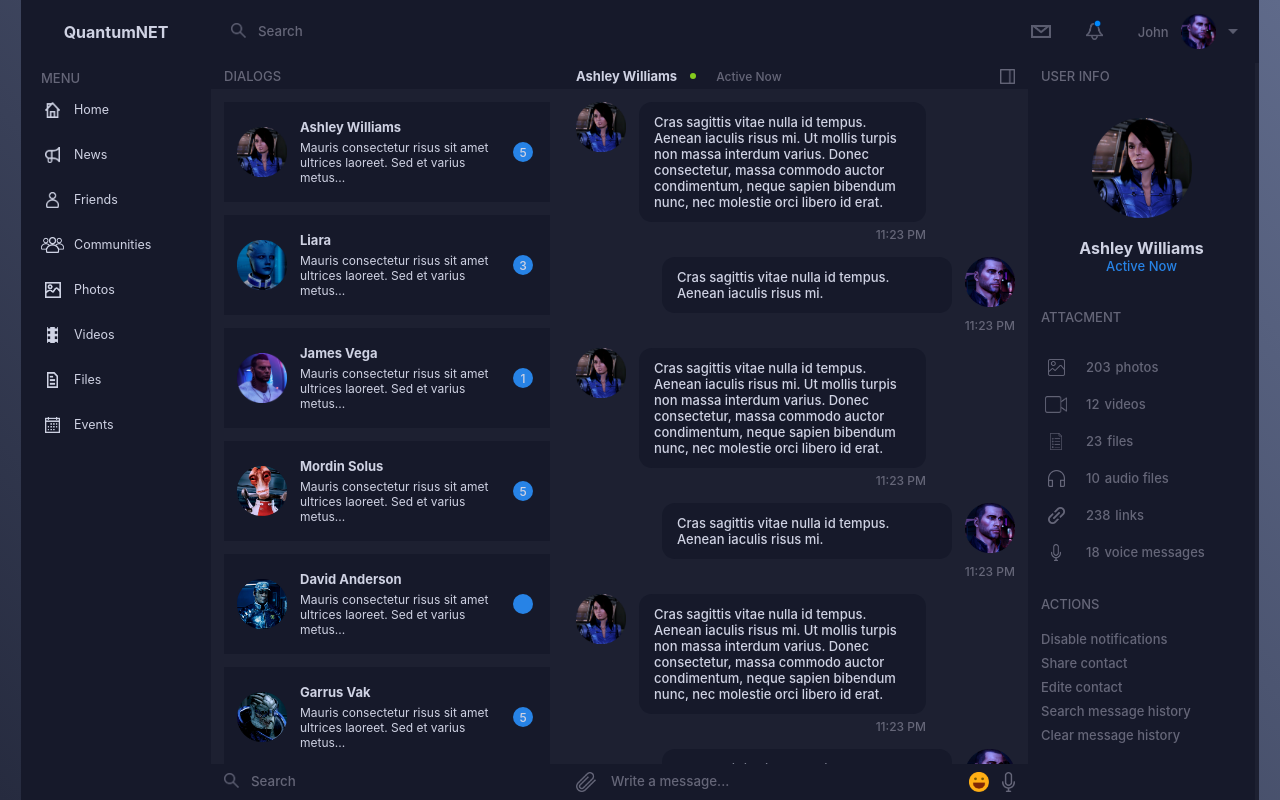
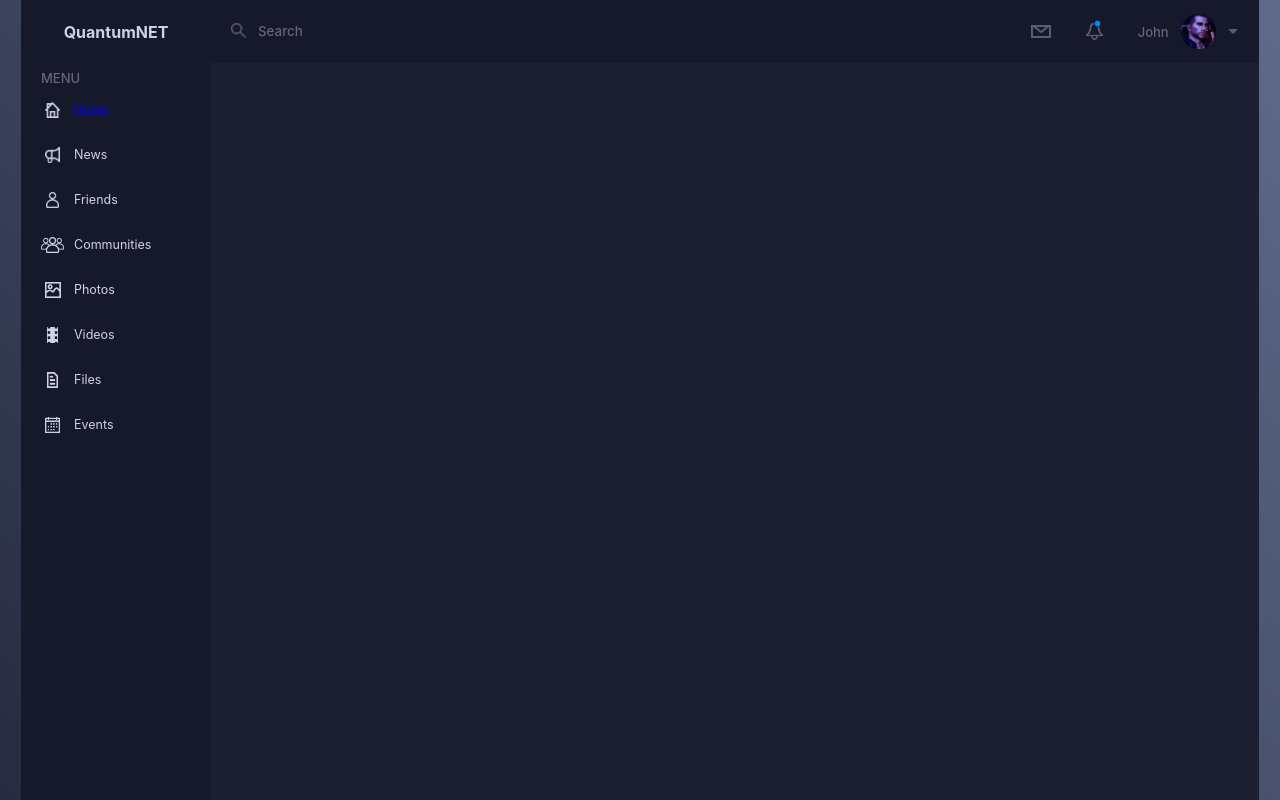
Before and after one commit to quantumVector/Quantum-Social-Network, a React (Create React App) app: page / in a window 1280 px wide. Built offline with nearby package versions, Linux system fonts and the light colour scheme.

Commit message:
Добавлен роутинг home и dialogs

```diff
--- a/package.json
+++ b/package.json
@@ -8,6 +8,7 @@
     "@testing-library/user-event": "^7.2.1",
     "react": "^16.14.0",
     "react-dom": "^16.14.0",
+    "react-router-dom": "^5.2.0",
     "react-scripts": "3.4.3"
   },
   "scripts": {
--- a/src/App.js
+++ b/src/App.js
@@ -2,20 +2,23 @@ import React from 'react';
 import './App.css';
 import Header from './components/Header/Header.jsx';
 import MainMenu from './components/MainMenu/MainMenu.jsx';
-// import HomePage from './components/HomePage/HomePage.jsx';
+import HomePage from './components/HomePage/HomePage.jsx';
 import DialogsPage from './components/DialogsPage/DialogsPage.jsx';
+import { BrowserRouter, Route } from 'react-router-dom';
 
 
 function App() {
   return (
-    <div className="app-wrapper">
-      <Header />
-      <MainMenu />
-      <div className="body">
-        {/* <HomePage /> */}
-        <DialogsPage />
+    <BrowserRouter>
+      <div className="app-wrapper">
+        <Header />
+        <MainMenu />
+        <div className="body">
+          <Route path='/home' component={HomePage} />
+          <Route path='/dialogs' component={DialogsPage} />
+        </div>
       </div>
-    </div>
+    </BrowserRouter>
   );
 }
 
--- a/src/components/Header/Header.jsx
+++ b/src/components/Header/Header.jsx
@@ -18,7 +18,9 @@ const Header = () => {
           <Search />
         </li>
         <li className={classes.item}>
-          <img src={msg} className={classes.msgIcon} alt='icon'></img>
+          <a href='/dialogs'>
+            <img src={msg} className={classes.msgIcon} alt='icon'></img>
+          </a>
         </li>
         <li className={classes.item}>
           <div className={classes.notifyBlock}>
--- a/src/components/MainMenu/MainMenu.jsx
+++ b/src/components/MainMenu/MainMenu.jsx
@@ -17,7 +17,7 @@ const MainMenu = () => {
         <div className={classes.title}>MENU</div>
         <nav className={classes.nav}>
           <ol>
-            <MenuItem icon={home} label='Home' />
+            <MenuItem icon={home} label='Home' href='/home' />
             <MenuItem icon={news} label='News' />
             <MenuItem icon={friends} label='Friends' />
             <MenuItem icon={communities} label='Communities' />
--- a/src/components/MenuItem/MenuItem.jsx
+++ b/src/components/MenuItem/MenuItem.jsx
@@ -3,11 +3,13 @@ import classes from './MenuItem.module.css';
 
 const MenuItem = (props) => {
   return (
-    <li className={classes.item}>
+    <li className={classes.item} href={props.href}>
       <div className={classes.iconCont}>
         <img src={props.icon} className={classes.icon} alt='icon'></img>
       </div>
-      <div className={classes.text}>{props.label}</div>
+      <a href={props.href}>
+        <div className={classes.text}>{props.label}</div>
+      </a>
     </li>
   )
 }
```
Also changed, not shown: 1 other file (tests, documents, lock files or other folders).
